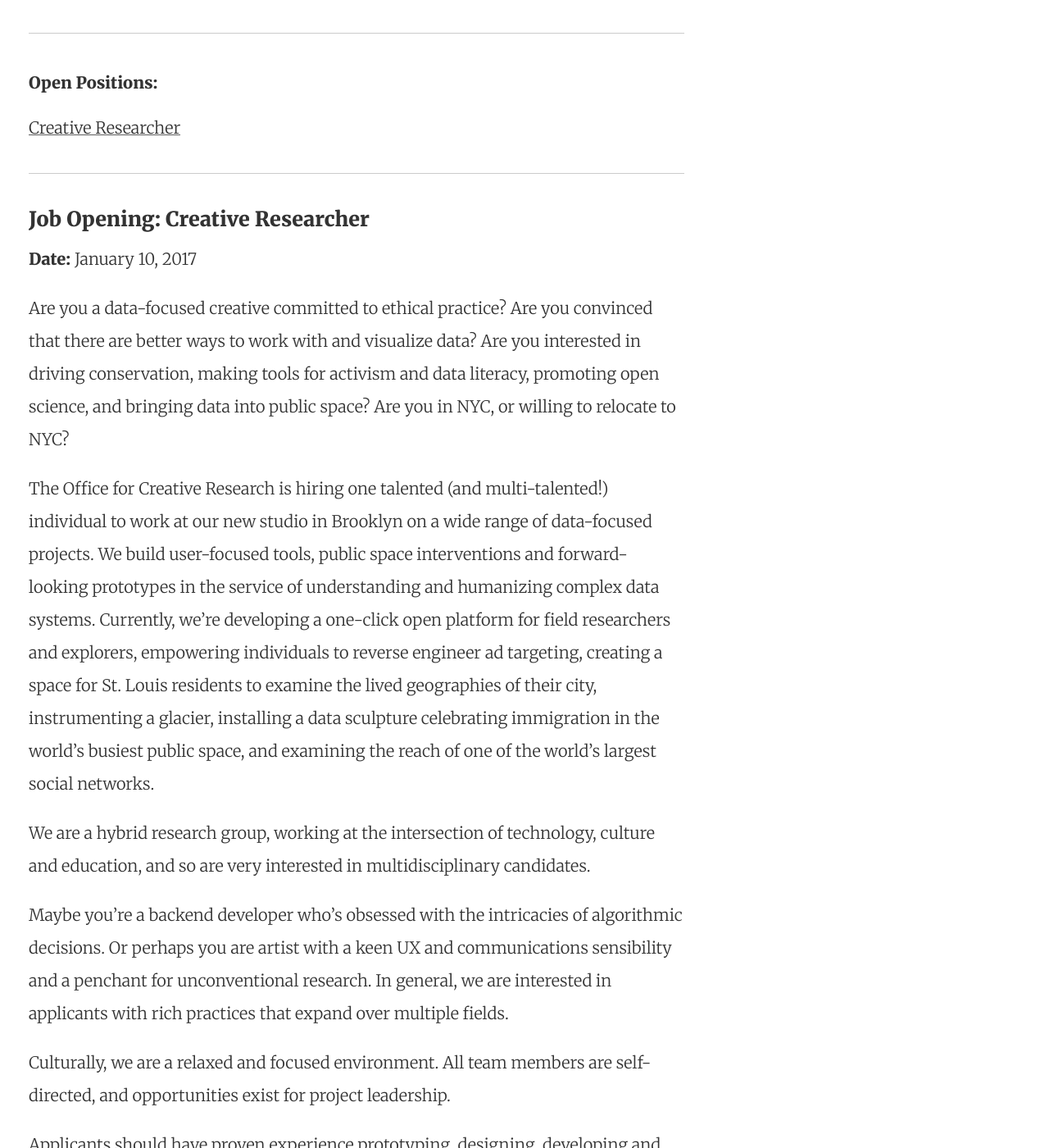
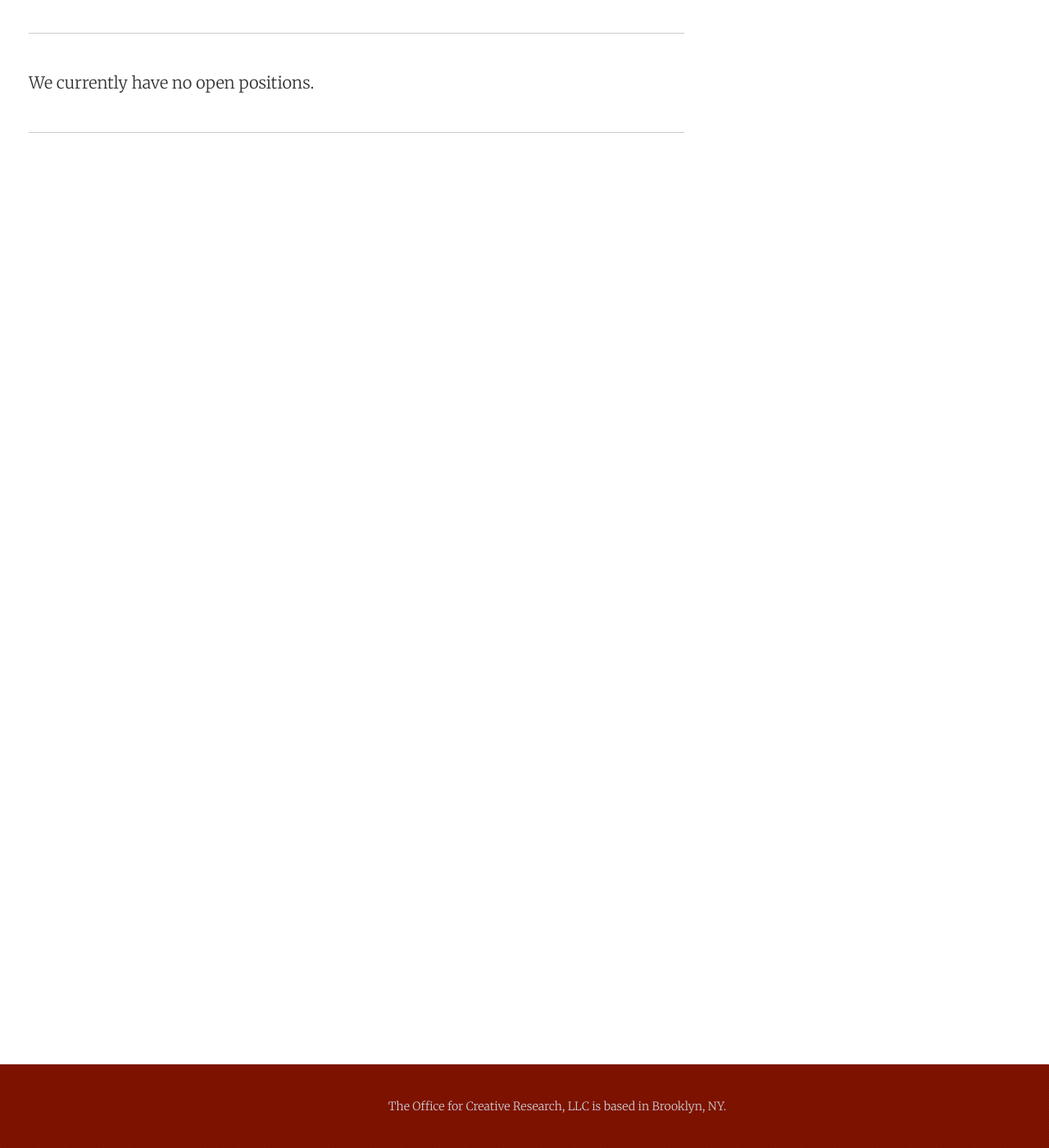
Before and after one commit to O-C-R/o-c-r.github.io, a Jekyll site: the page built from staffing.md, in a window 1280 px wide and 1400 px high, scrolled down 270 px. Shown: the whole window at 82% size. Built offline with Jekyll 4.4.1, drawn with Linux system fonts in a browser that asks for light colours; nearby versions of some CDN libraries; some of the changed text lies outside the part shown.

Commit message:
cleared job position

```diff
--- a/staffing.md
+++ b/staffing.md
@@ -6,34 +6,9 @@
 
 ***
 
-**Open Positions:**
-
-* [Creative Researcher](#creative-researcher)
-
-***
-
-### <a name="creative-researcher"></a> Job Opening: Creative Researcher
-
-**Date:** January 10, 2017
-
-Are you a data-focused creative committed to ethical practice? Are you convinced that there are better ways to work with and visualize data? Are you interested in driving conservation, making tools for activism and data literacy, promoting open science, and bringing data into public space? Are you in NYC, or willing to relocate to NYC?
-
-The Office for Creative Research is hiring one talented (and multi-talented!) individual to work at our new studio in Brooklyn on a wide range of data-focused projects. We build user-focused tools, public space interventions and forward-looking prototypes in the service of understanding and humanizing complex data systems. Currently, we're developing a one-click open platform for field researchers and explorers, empowering individuals to reverse engineer ad targeting, creating a space for St. Louis residents to examine the lived geographies of their city, instrumenting a glacier, installing a data sculpture celebrating immigration in the world's busiest public space, and examining the reach of one of the world's largest social networks.
-
-We are a hybrid research group, working at the intersection of technology, culture and education, and so are very interested in multidisciplinary candidates.
 
 
-Maybe you’re a backend developer who’s obsessed with the intricacies of algorithmic decisions. Or perhaps you are artist with a keen UX and communications sensibility and a penchant for unconventional research. In general, we are interested in applicants with rich practices that expand over multiple fields.
-
-Culturally, we are a relaxed and focused environment. All team members are self-directed, and opportunities exist for project leadership.
-
-Applicants should have proven experience prototyping, designing, developing and releasing data-focused projects on a deadline. We are looking for people who have 3+ years of real-world experience. We use Processing, OpenFrameworks, Python, MongoDB, Node.js, Three.js, Golang, React.js, Sketch, Grasshopper, library cards, pencils, paper, modeling clay, robots and coloured markers, but applicants are encouraged to bring their own toolsets and approaches.
-
-We take diversity seriously, so applications are particularly welcome from women, PoC, and other groups under-represented in tech.
-
-The Office for Creative Research is dedicated to a transparent, open working environment. All OCR staff earn a flat salary – currently $90,000/year – as well as an annual bonus. We have a 401k program, and support medical, dental, and vision coverage for all full-time employees.
-
-Interested applicants can send a cover letter and a resume to [jobs@ocr.nyc](mailto:jobs@ocr.nyc)
+We currently have no open positions.
 
 
 ***
```
